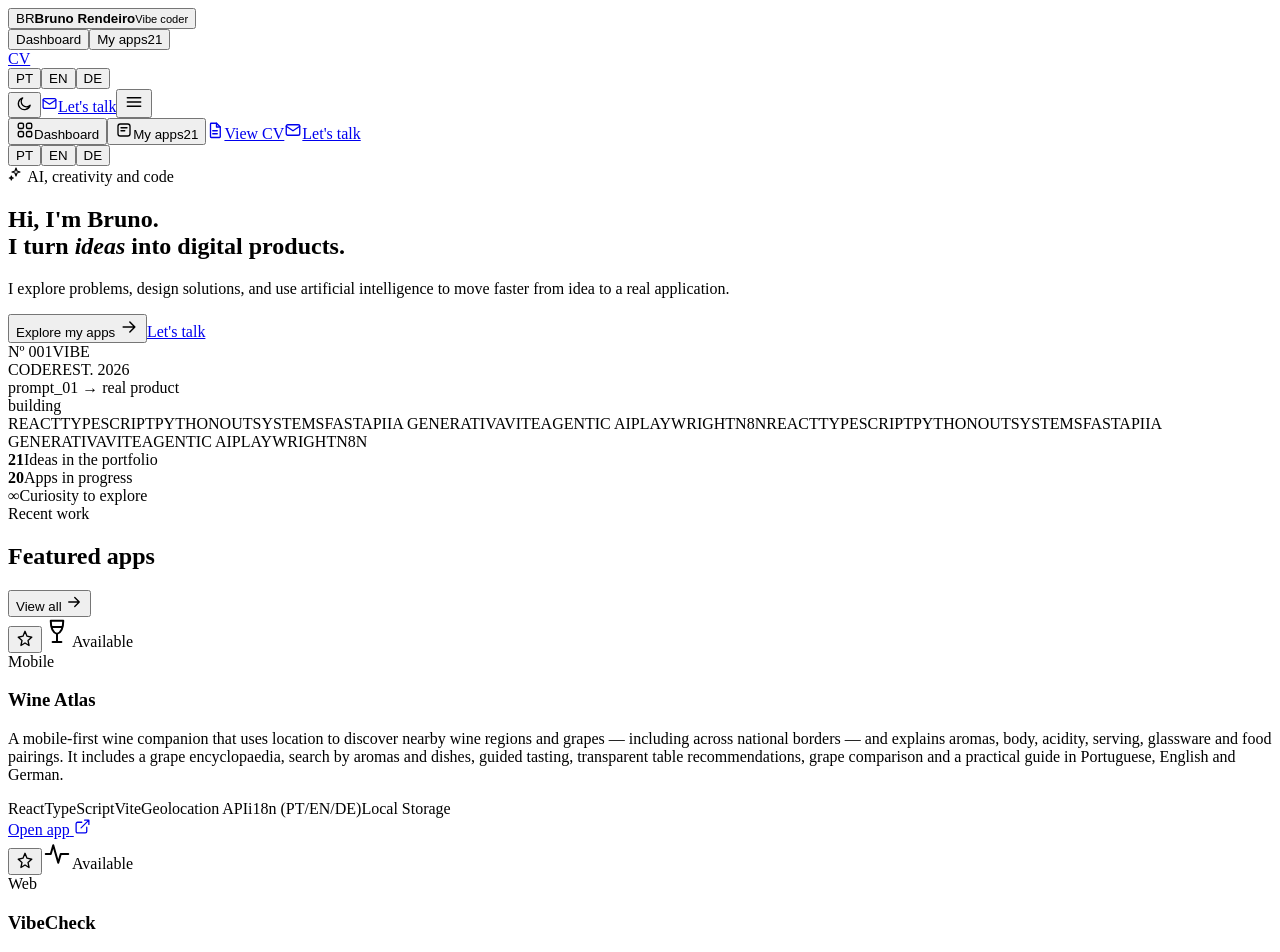
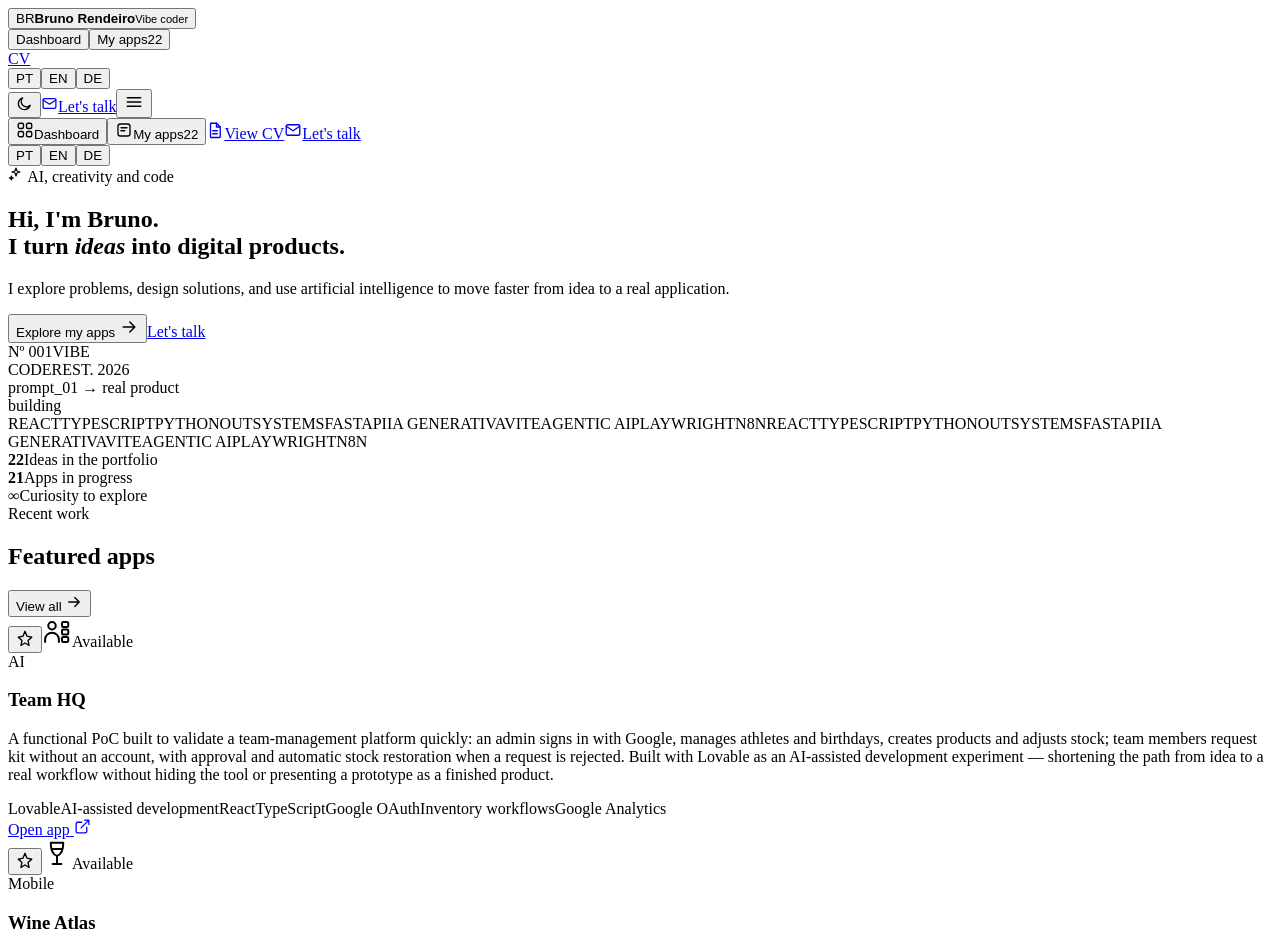
Before and after one commit to brunorendeiro/vibe-portfolio, a React (Vite) app: page / in a window 1280 px wide. Shown: the top 952 px of the page. Built offline with nearby package versions, Linux system fonts and the light colour scheme; the HTML template or start-up script is replaced by a standard one.

Commit message:
Add Team HQ AI-assisted prototype

```diff
--- a/src/App.tsx
+++ b/src/App.tsx
@@ -43,6 +43,7 @@
 
 // Glifos temáticos usados nos cartões de projeto — ver `ProjectGlyph` em data/apps.ts.
 const projectGlyphs: Record<ProjectGlyph, ReactElement> = {
+  team: <><circle cx="8" cy="7" r="3" /><path d="M2.5 20v-2a5.5 5.5 0 0 1 11 0v2" /><rect x="16" y="4" width="5" height="4" rx="1" /><rect x="16" y="10" width="5" height="4" rx="1" /><rect x="16" y="16" width="5" height="4" rx="1" /></>,
   wine: <><path d="M7 3h10c0 6-1.7 9.5-5 10.5C8.7 12.5 7 9 7 3Z" /><path d="M12 13.5V20M8.5 20h7" /><path d="M8 8h8" /></>,
   pulse: <><path d="M3 12h4l2-7 4 14 2-7h6" /></>,
   compass: <><circle cx="12" cy="12" r="9" /><path d="m14.5 9.5-2 5-5 2 2-5 5-2Z" /></>,
--- a/src/data/apps.ts
+++ b/src/data/apps.ts
@@ -1,7 +1,7 @@
 import type { CategoryKey, StatusKey } from '../i18n'
 
 // Glifo temático usado no cartão da app — ver `projectGlyphs` em App.tsx.
-export type ProjectGlyph = 'wine' | 'pulse' | 'compass' | 'map' | 'star' | 'network' | 'blueprint' | 'scan' | 'flag' | 'numbers' | 'weather' | 'route' | 'bars' | 'dice' | 'radar' | 'face' | 'wand' | 'chat' | 'vault' | 'exchange' | 'snake'
+export type ProjectGlyph = 'team' | 'wine' | 'pulse' | 'compass' | 'map' | 'star' | 'network' | 'blueprint' | 'scan' | 'flag' | 'numbers' | 'weather' | 'route' | 'bars' | 'dice' | 'radar' | 'face' | 'wand' | 'chat' | 'vault' | 'exchange' | 'snake'
 
 export type Project = {
   id: string
@@ -18,6 +18,16 @@
 // As descrições de cada app vivem em data/projectText.ts (traduzidas). Este é o
 // único ficheiro que precisas de alterar para adicionar, remover ou reordenar apps.
 export const projects: Project[] = [
+  {
+    id: 'team-hq',
+    name: 'Team HQ',
+    category: 'ai',
+    status: 'available',
+    technologies: ['Lovable', 'AI-assisted development', 'React', 'TypeScript', 'Google OAuth', 'Inventory workflows', 'Google Analytics'],
+    url: 'https://athlete-closet-pal.lovable.app/',
+    accent: '#b9f719',
+    icon: 'team',
+  },
   {
     id: 'wine-atlas',
     name: 'Wine Atlas',
--- a/src/data/projectText.ts
+++ b/src/data/projectText.ts
@@ -3,6 +3,7 @@
 // Descrições de cada projeto, traduzidas — a app usa o `id` do projeto (ver apps.ts) como chave.
 export const projectText: Record<Locale, Record<string, string>> = {
   pt: {
+    'team-hq': 'Uma PoC funcional para validar rapidamente uma plataforma de gestão de equipas: o administrador entra com Google, gere atletas e aniversários, cria produtos e ajusta o stock; os membros pedem equipamento sem conta, com aprovação e reposição automática quando um pedido é rejeitado. Construída com Lovable como experiência de desenvolvimento assistido por IA — menos tempo entre a ideia e um fluxo real, sem esconder a ferramenta nem confundir protótipo com produto final.',
     'wine-atlas': 'Um companheiro de vinho pensado primeiro para telemóvel: usa a localização para descobrir regiões vinícolas e castas próximas — incluindo países vizinhos — e explica aromas, corpo, acidez, serviço, copos e harmonizações. Inclui Castapédia, pesquisa por aromas e pratos, prova guiada, recomendações transparentes para a mesa, comparação de castas e um guia prático, em português, inglês e alemão.',
     vibecheck: 'Quatro perguntas e um veredicto brutalmente honesto para descobrir se uma ideia merece ser construída. Nasceu da vontade de parar de perder fins de semana a construir coisas que ninguém pedia — antes de escrever uma linha de código a mais, vale a pena responder a estas quatro perguntas. Tudo corre no browser, sem conta nem servidor: escreves a ideia, respondes, e recebes o veredicto na hora.',
     'career-pilot': 'Um copiloto inteligente que simplifica a procura de emprego e ajuda a preparar candidaturas melhores. A ideia é reduzir o tempo gasto a adaptar o mesmo currículo a cada vaga, usando IA para sugerir ajustes relevantes ao anúncio concreto. Está em construção com Flutter, Supabase e a API da OpenAI.',
@@ -26,6 +27,7 @@
     'nokia-snake': 'A cobra clássica dos telemóveis Nokia (3310/3210), recriada para jogar no telemóvel: D-pad tátil grande e swipe direto no ecrã, além de setas no desktop. Nasceu de uma conversa sobre se dava para fazer jogos simples no browser — a resposta foi este clone com o visual de ecrã LCD verde, instalável como app (PWA) e jogável offline, com recorde pessoal guardado no aparelho.',
   },
   en: {
+    'team-hq': 'A functional PoC built to validate a team-management platform quickly: an admin signs in with Google, manages athletes and birthdays, creates products and adjusts stock; team members request kit without an account, with approval and automatic stock restoration when a request is rejected. Built with Lovable as an AI-assisted development experiment — shortening the path from idea to a real workflow without hiding the tool or presenting a prototype as a finished product.',
     'wine-atlas': 'A mobile-first wine companion that uses location to discover nearby wine regions and grapes — including across national borders — and explains aromas, body, acidity, serving, glassware and food pairings. It includes a grape encyclopaedia, search by aromas and dishes, guided tasting, transparent table recommendations, grape comparison and a practical guide in Portuguese, English and German.',
     vibecheck: 'Four questions and a brutally honest verdict on whether an idea is worth building. It came out of wanting to stop losing weekends building things nobody asked for — before writing a single extra line of code, these four questions are worth answering first. Everything runs in the browser, no account or server: write the idea, answer, get the verdict instantly.',
     'career-pilot': 'A smart copilot that simplifies the job search and helps you prepare stronger applications. The goal is to cut down the time spent tailoring the same resume to every posting, using AI to suggest changes relevant to that specific job ad. Currently in progress, built with Flutter, Supabase and the OpenAI API.',
@@ -49,6 +51,7 @@
     'nokia-snake': 'The classic Snake game from old Nokia phones (3310/3210), rebuilt for playing on your phone: a big touch D-pad and swipe gestures right on the screen, plus arrow keys on desktop. It came out of a conversation about whether simple games could be built for the browser — the answer was this clone with a green LCD-screen look, installable as an app (PWA) and playable offline, with your best score saved on the device.',
   },
   de: {
+    'team-hq': 'Ein funktionaler PoC zur schnellen Validierung einer Plattform für Teamverwaltung: Ein Admin meldet sich mit Google an, verwaltet Athletinnen und Athleten sowie Geburtstage, legt Produkte an und pflegt den Bestand; Teammitglieder bestellen Ausrüstung ohne Konto, mit Freigabe und automatischer Rückbuchung bei abgelehnten Anfragen. Mit Lovable als Experiment für KI-gestützte Entwicklung gebaut — von der Idee schneller zu einem echten Ablauf, ohne das Werkzeug zu verbergen oder den Prototyp als fertiges Produkt darzustellen.',
     'wine-atlas': 'Ein Mobile-First-Weinbegleiter, der per Standort nahe Weinregionen und Rebsorten entdeckt — auch über Landesgrenzen hinweg — und Aromen, Körper, Säure, Servieren, Gläser und Speisenkombinationen erklärt. Mit Rebsorten-Enzyklopädie, Suche nach Aromen und Gerichten, geführter Verkostung, transparenten Empfehlungen zum Essen, Rebsortenvergleich und praktischem Ratgeber auf Portugiesisch, Englisch und Deutsch.',
     vibecheck: 'Vier Fragen und ein brutal ehrliches Urteil darüber, ob eine Idee es wert ist, gebaut zu werden. Entstanden aus dem Wunsch, keine Wochenenden mehr mit Dingen zu verschwenden, die niemand wollte — bevor du eine einzige Zeile Code zu viel schreibst, lohnt es sich, diese vier Fragen zu beantworten. Alles läuft im Browser, ohne Konto oder Server: Idee eingeben, antworten, sofort das Urteil erhalten.',
     'career-pilot': 'Ein intelligenter Co-Pilot, der die Jobsuche vereinfacht und bessere Bewerbungen vorbereiten hilft. Ziel ist es, die Zeit zu verkürzen, die man mit der Anpassung desselben Lebenslaufs an jede Stellenanzeige verbringt, indem KI relevante Änderungen zur konkreten Anzeige vorschlägt. Derzeit in Entwicklung, gebaut mit Flutter, Supabase und der OpenAI-API.',
```
